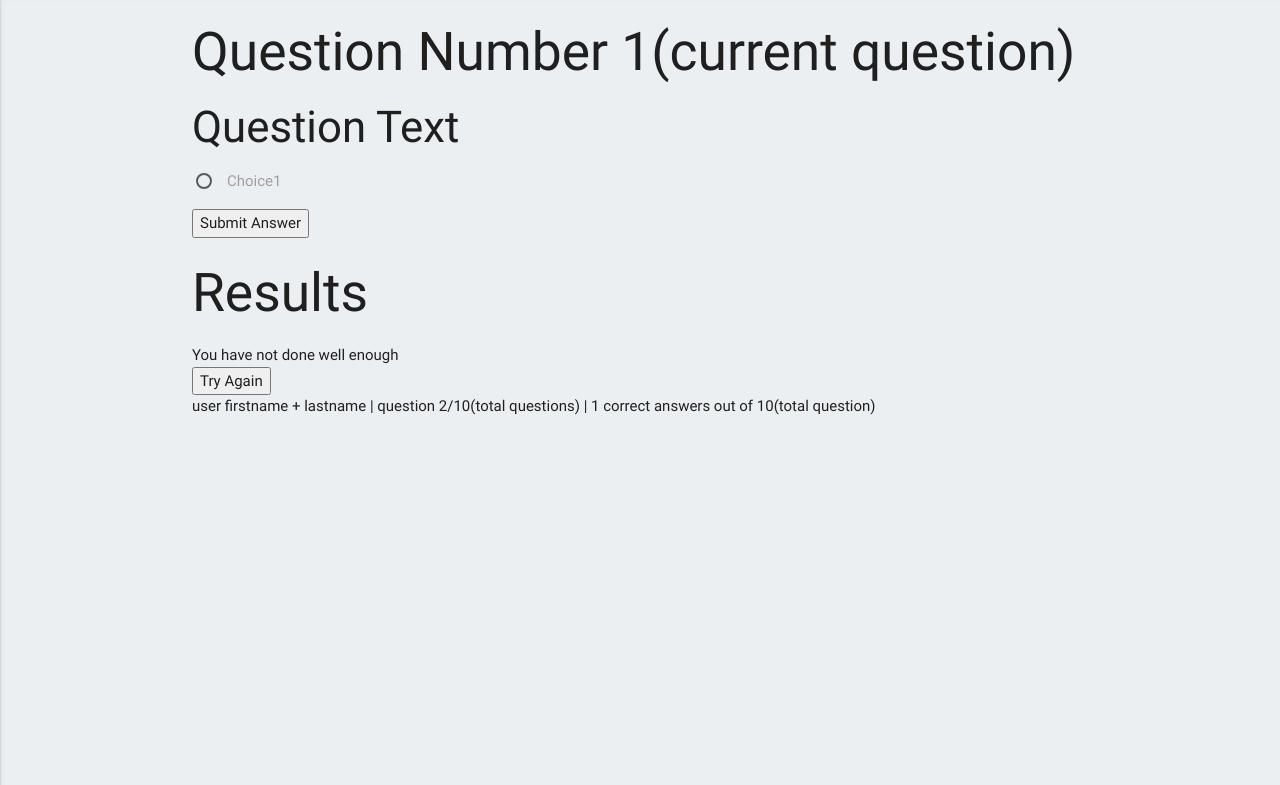
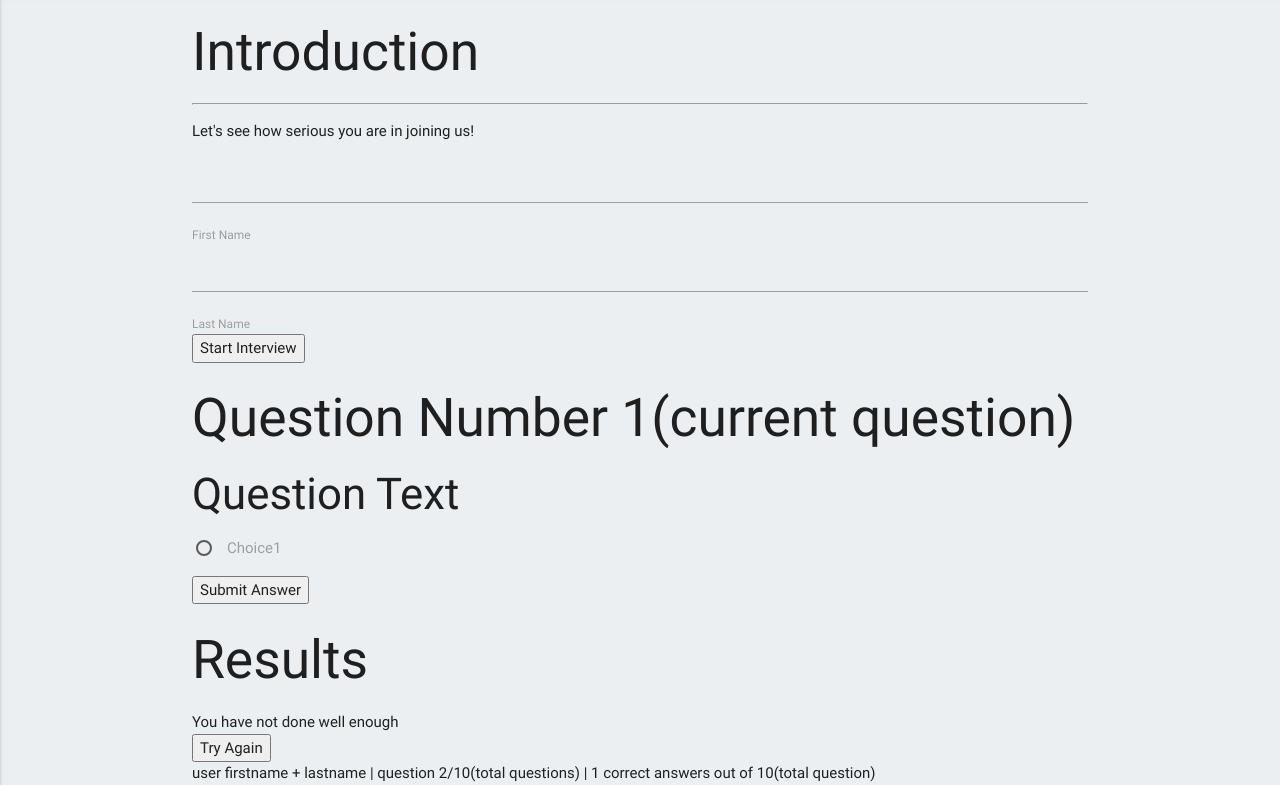
Before and after one commit to jattoabdul/fcc-ilorin-quiz-app-demo, a plain HTML site: page index.html in a window 1280 px wide. Shown: the part 68-853 px from the top of the page. Before the commit the page ends 800 px from the top, so only its background shows below. Drawn offline with Linux system fonts and the light colour scheme; files whose address does not match are found by name.

Commit message:
added quiz intro page markup to be style for frontend

```diff
--- a/index.html
+++ b/index.html
@@ -43,7 +43,25 @@
   <section class="main container">
     <!-- Intro & Registration Form -->
     <div class="js-start" data-page-index="0">
-
+      <h2>Introduction</h2>
+      <hr class="line">
+      <div class="img-content">
+        <!-- <img src="https://www.nbc.com/sites/nbcunbc/files/files/styles/640x360/public/images/2016/1/19/MDot-TheOffice-640x360-MP.jpg?itok=Gn98SGYE" alt="The Office Crew"> -->
+      </div>
+      <div class="name-content">
+        <p>Let's see how serious you are in joining us!</p>
+        <form id="js-start-form">
+          <div class="textinput">
+            <input id="firstname" class="js-first-name-input" type="text" name="first" required>
+            <label for="firstname">First Name</label>
+          </div>
+          <div class="textinput">
+            <input id="lastname" class="js-last-name-input" type="text" name="last" required>
+            <label for="lastname">Last Name</label>
+          </div>
+          <button type="submit" class="js-start-button">Start Interview</button>
+        </form>
+      </div>
     </div>
     <!-- Question  & Answers -->
     <div class="js-question">
```
